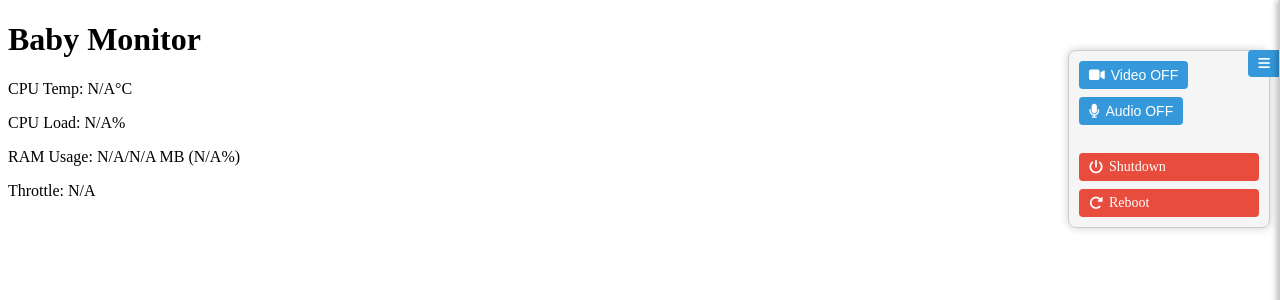
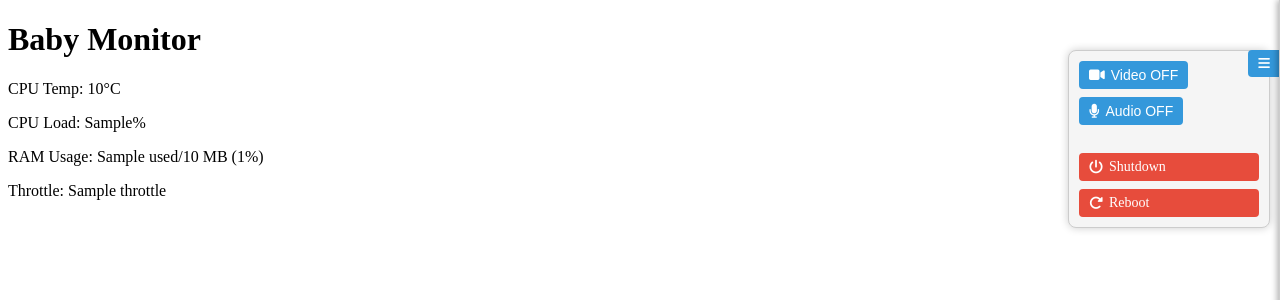
Before and after one commit to martonszep/raspberrypi-babycam, a Flask app: template app/templates/index.html in a window 1280 px wide. Shown: the top 300 px of the page. Run offline with Flask 3, Linux system fonts and the light colour scheme; the template is opened without the code that fills it: most values are stand-ins (such as "Sample title", 1, 10 or a date in 2020).

Commit message:
Add stats after refresh

```diff
--- a/app/routes.py
+++ b/app/routes.py
@@ -35,6 +35,10 @@ def index():
         video_enabled=media_state.video_enabled,
         audio_enabled=media_state.audio_enabled,
         stream_path=stream_path,
+        cpu_temp = str(get_cpu_temp()),
+        cpu_load = str(get_cpu_load()),
+        ram = get_ram_usage(),
+        throttle = get_throttle_status()['active_issues'].join("; ")
     )
 
 @bp.route("/toggle_video")
--- a/app/templates/index.html
+++ b/app/templates/index.html
@@ -3,10 +3,10 @@
 {% block content %}
 
 <!-- System Metrics -->
-<p>CPU Temp: <span id="cpu-temp">N/A</span>°C</p>
-<p>CPU Load: <span id="cpu-load">N/A</span>%</p>
-<p>RAM Usage: <span id="ram-used">N/A</span>/<span id="ram-total">N/A</span> MB (<span id="ram-percent">N/A</span>%)</p>
-<p>Throttle: <span id="throttle-status">N/A</span></p>
+<p>CPU Temp: <span id="cpu-temp">{{ cpu_temp }}</span>°C</p>
+<p>CPU Load: <span id="cpu-load">{{ cpu_load }}</span>%</p>
+<p>RAM Usage: <span id="ram-used">{{ ram['used'] }}</span>/<span id="ram-total">{{ ram['total'] }}</span> MB (<span id="ram-percent">{{ ram['percent'] }}</span>%)</p>
+<p>Throttle: <span id="throttle-status">{{ throttle }}</span></p>
 
 {% if video_enabled %}
 <div class="responsive-video">
```
